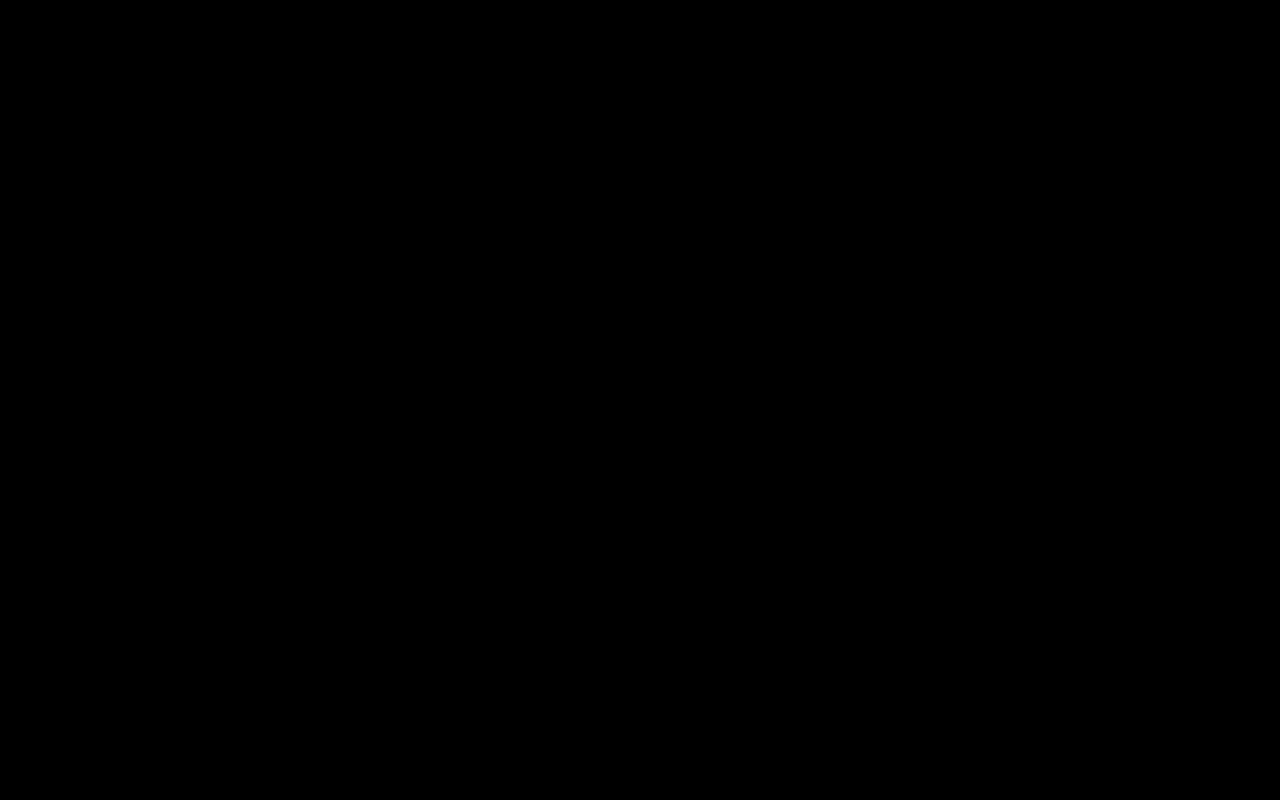
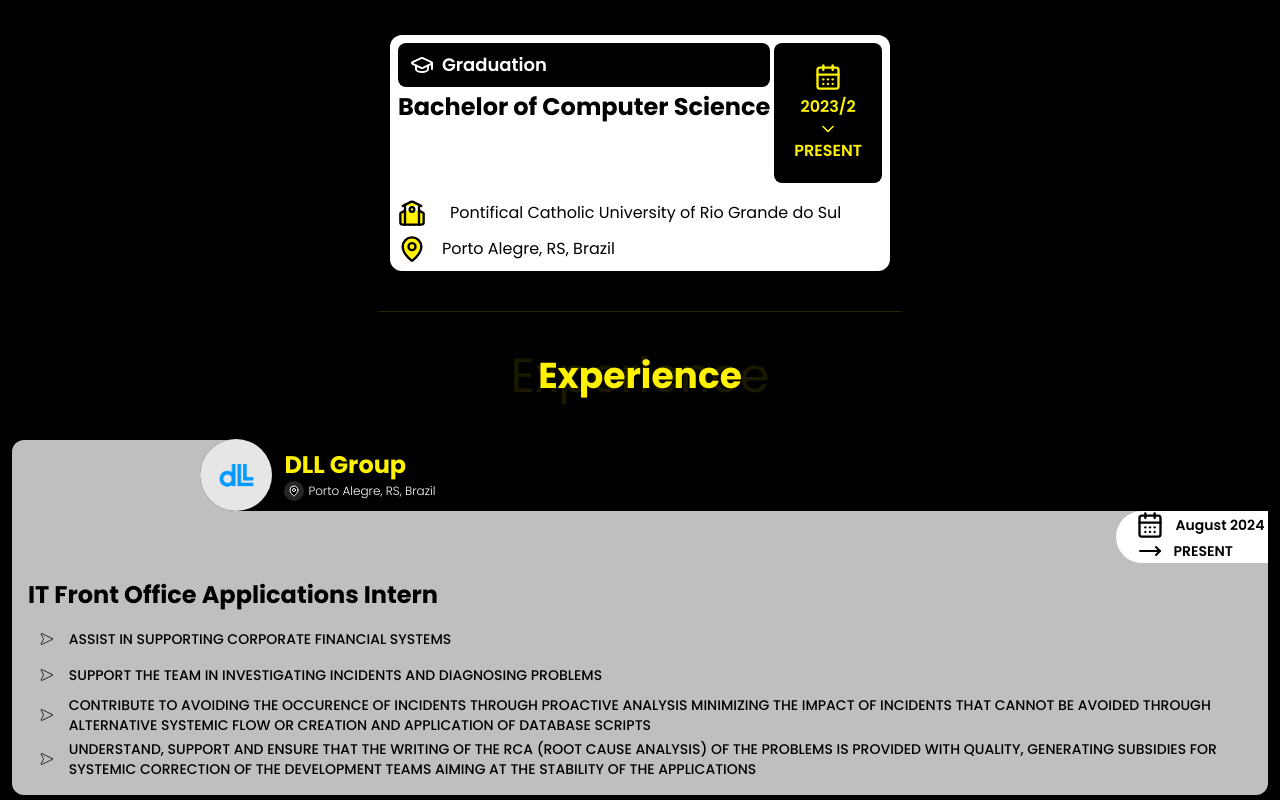
Before and after one commit to GhabrielMolina/portfolio-web, a React (Vite) app: page / in a window 1280 px wide. Shown: the part 1680-2480 px from the top of the page. Before the commit the page ends 916 px from the top, so only its background shows below. Built offline with nearby package versions, Linux system fonts and the light colour scheme.

Commit message:
fix: size of components on mobile screen

```diff
--- a/src/_components/experience-item.tsx
+++ b/src/_components/experience-item.tsx
@@ -1,4 +1,4 @@
-import { CalendarDays, MapPin } from "lucide-react";
+import { CalendarDays, MapPin, MoveRight } from "lucide-react";
 
 interface ExperienceItemProps {
   name: string;
@@ -21,11 +21,12 @@
 }: ExperienceItemProps) => {
   return (
     <div className="bg-white/75 dark:bg-white w-full rounded-xl">
-      <div className="flex flex-col items-end pl-[15%]">
+      <div className="flex flex-col items-end pl-[15%]  -mt-[0.6px] -mr-[0.4px]">
         <div className="flex items-center gap-3 w-full bg-bg rounded-full rounded-r-none">
           <div className="bg-secondary/90 rounded-full p-3">
             <img src={imageURL} className="size-12 object-contain" />
           </div>
+
           <div>
             <h3 className="text-destructive font-bold text-2xl">{name}</h3>
 
@@ -38,11 +39,16 @@
           </div>
         </div>
 
-        <div className="flex items-center gap-2 bg-secondary text-primary px-3 py-2 rounded-full rounded-r-none font-semibold">
-          <CalendarDays className="size-5" />
-          <p className="text-sm">
-            {startDate} - {endDate}
-          </p>
+        <div className="bg-secondary dark:bg-secondary/90 text-primary pr-1 pl-5  rounded-full rounded-r-none font-semibold">
+          <div className="flex items-center justify-start gap-3">
+            <CalendarDays className="size-7" />
+            <p className="text-sm">{startDate}</p>
+          </div>
+
+          <div className="flex items-center gap-3 justify-start ml-[2px]">
+            <MoveRight className="size-6" />
+            <p className="text-sm">{endDate}</p>
+          </div>
         </div>
       </div>
 
--- a/src/_components/fields/about-me.tsx
+++ b/src/_components/fields/about-me.tsx
@@ -20,7 +20,7 @@
 
   return (
     <div
-      className="mt-40 w-full flex flex-col items-center gap-5 py-10 border-b border-solid border-y-destructive/15 px-5"
+      className="mt-36 sm:mt-0 w-full flex flex-col items-center gap-5 py-10 border-b border-solid border-y-destructive/15"
       id="about-me"
     >
       <TitleField title="About Me" />
@@ -53,16 +53,19 @@
           learning new things and applying my knowledge to create innovative
           solutions.
           <br />
+          <br />
           I am 22 years old and I am a Computer Science student at PUCRS,
           currently in the 3rd semester. In addition, I was accepted into the
           Computer Engineering course at UFSC in 2020, which reflects my
           interest and dedication to the technology area from an early age.
+          <br />
           <br />I have solid programming experience, mastering technologies such
           as React.js, Java, C++, HTML5, CSS (Tailwind) and JavaScript. In
           addition, I have been deepening my knowledge in TypeScript and
           Node.js, and exploring Next.js and SQL. I always try to stay up to
           date and improve my skills, by participating in events such as
           FullStack Week and specialized courses at Alura.
+          <br />
           <br />
           My professional journey is marked by diverse experiences, ranging from
           the IT/Infrastructure sector at Factum to customer service at Núcleo
--- a/src/_components/fields/apresentation.tsx
+++ b/src/_components/fields/apresentation.tsx
@@ -24,7 +24,7 @@
         <img
           src="./icons/waving-hand.svg"
           alt="Waving Hand Emoji"
-          className="h-12 sm:h-14"
+          className="h-16 sm:h-14"
         />
         <h1 className="text-xl sm:text-2xl">
           Hi, I'm{" "}
--- a/src/_components/fields/certificates.tsx
+++ b/src/_components/fields/certificates.tsx
@@ -15,13 +15,19 @@
   return (
     <div
       id="certificates"
-      className="py-10 border-b border-solid border-y-destructive/15 px-5"
+      className="py-20 border-b border-solid border-y-destructive/15"
     >
       <TitleField title="Certificates" />
 
-      <div className="flex justify-center pt-10">
-        <Carousel className="w-full max-w-sm ">
-          <CarouselContent className="-ml-1 space-x-4">
+      <div className="flex justify-center pt-20 p-3">
+        <Carousel
+          className="w-full"
+          opts={{
+            align: "start",
+          }}
+          orientation="vertical"
+        >
+          <CarouselContent className="--mt-1 h-56">
             {certificateOptions.map((certificate, index) => (
               <CarouselItem
                 key={index}
--- a/src/_components/fields/connect-with-me.tsx
+++ b/src/_components/fields/connect-with-me.tsx
@@ -6,7 +6,7 @@
   return (
     <div
       id="connect-with-me"
-      className="py-10 border-b border-solid border-y-destructive/15 px-5"
+      className="py-10 border-b border-solid border-y-destructive/15"
     >
       <TitleField title="Connect With Me" />
 
--- a/src/_components/fields/education.tsx
+++ b/src/_components/fields/education.tsx
@@ -1,47 +1,57 @@
-import { CalendarDays, GraduationCap, School, MapPin } from "lucide-react";
+import {
+  CalendarDays,
+  GraduationCap,
+  School,
+  MapPin,
+  ChevronDown,
+} from "lucide-react";
 import TitleField from "../title-item";
 
 const EducationField = () => {
   return (
     <div
       id="education"
-      className="py-10 border-b border-solid border-y-destructive/15 px-5"
+      className="py-10 border-b border-solid border-y-destructive/15"
     >
       <TitleField title="Education" />
 
       {/* CARDS */}
-      <div className="w-full flex flex-col px-5 pt-10 gap-4 ">
+      <div className="w-full flex flex-col pt-10 gap-4 px-3">
         {/* UNIVERSITY */}
-        <div className="bg-white w-full rounded-xl p-4 space-y-4">
-          <div className="flex justify-between items-center">
-            <div className="flex items-center gap-2 text-destructive bg-bg px-3 py-2 rounded-full font-semibold">
-              <CalendarDays />
-              <p>2023/2 - PRESENT</p>
+        <div className="bg-white w-full rounded-xl p-2 space-y-4">
+          <div className="flex justify-between items-start gap-1">
+            <div className="flex flex-col gap-1">
+              <div className="flex items-center gap-2 bg-black px-3 py-2 rounded-lg font-semibold text-white">
+                <GraduationCap />
+                <p className="text-lg">Graduation</p>
+              </div>
+
+              <h2 className="text-2xl font-bold text-black ">
+                Bachelor of Computer Science
+              </h2>
             </div>
 
-            <div className="flex items-center gap-2 bg-black px-3 py-2 rounded-full font-semibold text-white">
-              <GraduationCap />
-              <p>Graduation</p>
+            <div className="flex flex-col items-center text-destructive bg-bg px-5 py-5 rounded-lg font-semibold">
+              <CalendarDays className="size-7 mb-1" />
+              <p className="text-center">2023/2</p>
+              <ChevronDown className="size-5" />
+              <p>PRESENT</p>
             </div>
           </div>
 
-          <h2 className="text-2xl font-bold text-black ">
-            Bachelor of Computer Science
-          </h2>
-
           <div className="space-y-2">
-            <div className="flex gap-2 items-center">
-              <div className="bg-secondary p-3 rounded-full items-center">
-                <School className=" fill-destructive text-primary" />
+            <div className="flex gap-6 items-center">
+              <div className="rounded-full ">
+                <School className="fill-destructive text-primary size-7" />
               </div>
-              <p className="text-black w-[55%]">
+              <p className="text-black">
                 Pontifical Catholic University of Rio Grande do Sul
               </p>
             </div>
 
-            <div className="flex gap-2 items-center">
-              <div className="bg-secondary p-3 rounded-full">
-                <MapPin className=" fill-destructive text-primary" />
+            <div className="flex gap-4 items-center">
+              <div className="rounded-full">
+                <MapPin className="fill-destructive text-primary size-7" />
               </div>
               <p className="text-black">Porto Alegre, RS, Brazil</p>
             </div>
--- a/src/_components/fields/experience.tsx
+++ b/src/_components/fields/experience.tsx
@@ -6,12 +6,12 @@
   return (
     <div
       id="experience"
-      className="py-10 border-b border-solid border-y-destructive/15 px-5"
+      className="py-10 border-b border-solid border-y-destructive/15"
     >
       <TitleField title="Experience" />
 
       {/* CARDS */}
-      <div className="w-full flex flex-col px-5 pt-10 gap-10 ">
+      <div className="w-full flex flex-col px-3 pt-10 gap-10">
         {experienceOptions.map((experience, index) => (
           <ExperienceItem key={index} {...experience} />
         ))}
--- a/src/_components/fields/skills.tsx
+++ b/src/_components/fields/skills.tsx
@@ -7,7 +7,7 @@
   return (
     <div
       id="skills"
-      className="py-10 border-b border-solid border-y-destructive/15 px-5"
+      className="py-10 border-b border-solid border-y-destructive/15"
     >
       <TitleField title="Skills" />
 
--- a/src/_components/title-item.tsx
+++ b/src/_components/title-item.tsx
@@ -5,8 +5,10 @@
 const TitleItem = ({ title }: TitleFieldProps) => {
   return (
     <div className="relative text-center whitespace-nowrap w-full">
-      <h2 className="opacity-10 text-4xl text-destructive">{title}</h2>
-      <h3 className="absolute text-3xl text-destructive font-bold top-1/2 left-1/2 -translate-x-1/2 -translate-y-1/2">
+      <h2 className="opacity-10 text-4xl sm:text-5xl text-destructive">
+        {title}
+      </h2>
+      <h3 className="absolute text-3xl sm:text-4xl text-destructive font-bold top-1/2 left-1/2 -translate-x-1/2 -translate-y-1/2">
         {title}
       </h3>
     </div>
--- a/src/main.tsx
+++ b/src/main.tsx
@@ -22,15 +22,15 @@
       <div className="bg-pattern bg-no-repeat h-screen bg-center bg-auto">
         <ApresentationField />
       </div>
-      {/* <AboutMeField />
+      <AboutMeField />
       <EducationField />
-      <ExperienceField /> */}
+      <ExperienceField />
       {/* TODO: ADD CERTIFICATE CONTENT */}
-      {/* <CertificatesField />
+      <CertificatesField />
       <SkillsField />
       <ProjectsField />
       <ConnectWithMeField />
-      <PortifolioMadeWithField /> */}
+      <PortifolioMadeWithField />
       </div>
     </ThemeProvider>
   </StrictMode>
```
Also changed, not shown: src/_components/fields/portifolio-made-with.tsx (+27 -3 lines), src/_components/fields/projects.tsx (+27 -3 lines).
